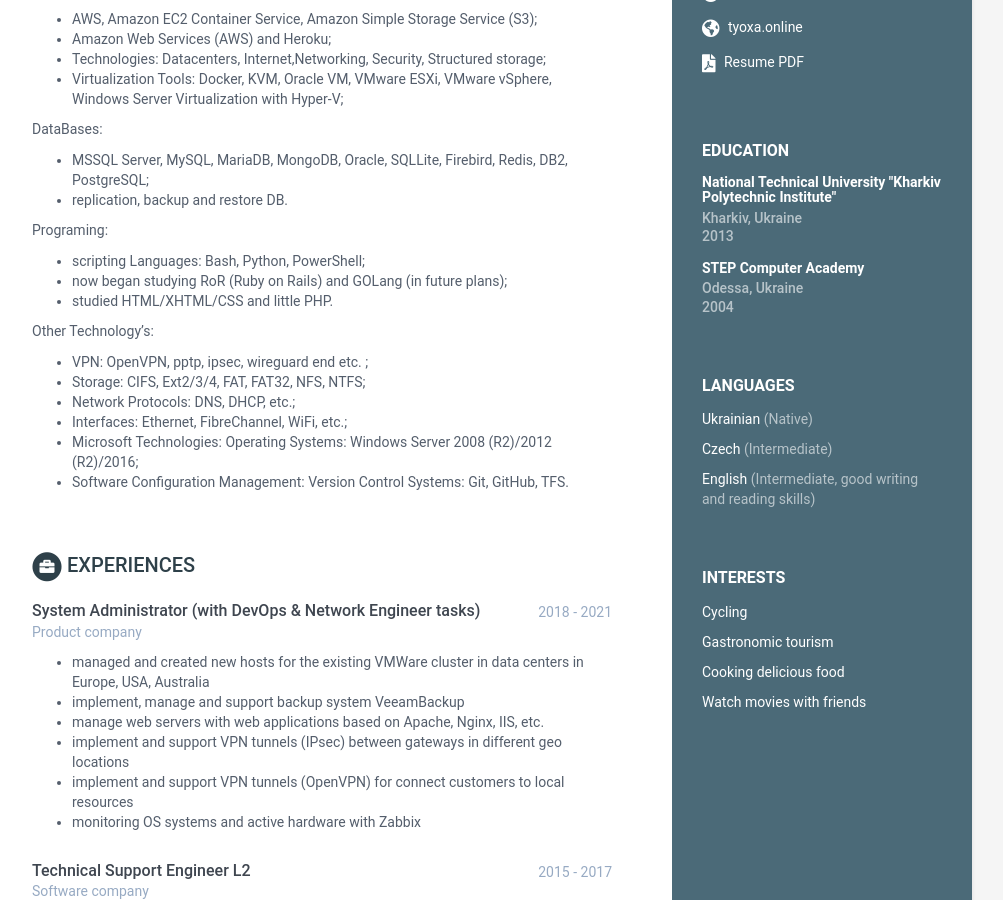
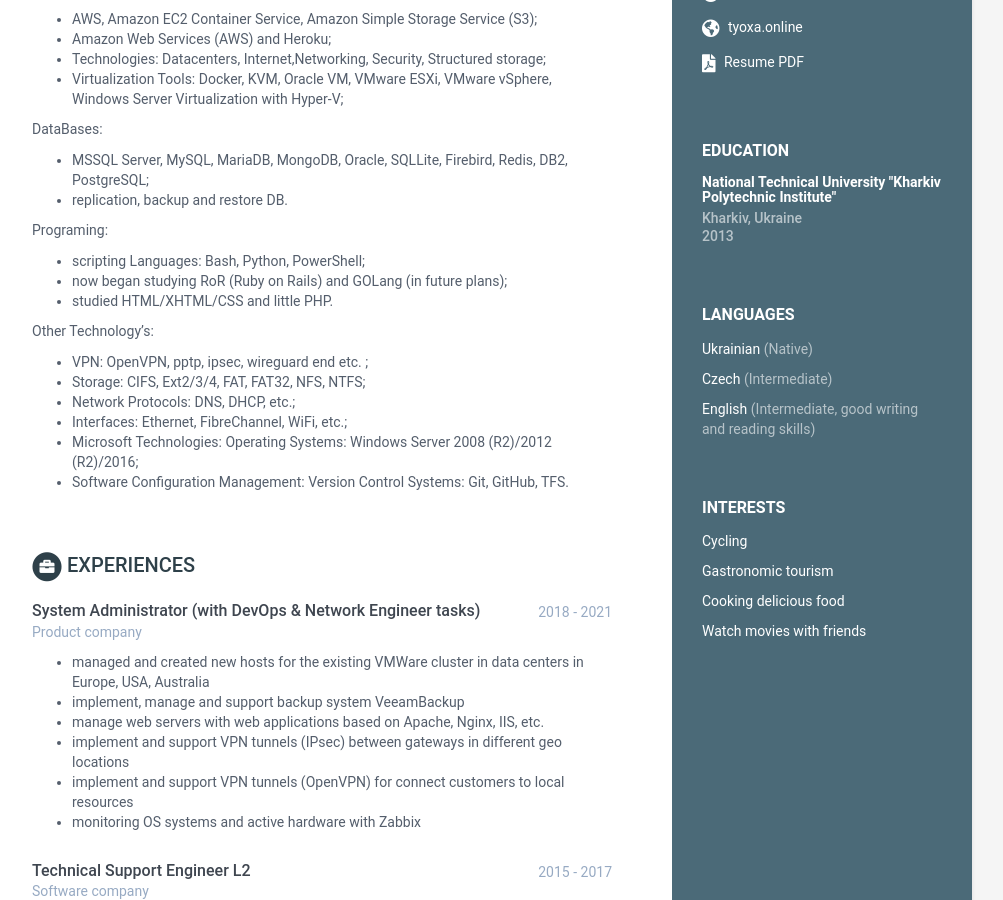
Before and after one commit to Art-Ko/online-cv-2022, a Jekyll site: the page built from index.html, in a window 1280 px wide and 900 px high, scrolled down 334 px. Shown: the whole window, without its empty margins (168-1171 px from the left). Built offline with Jekyll 4.4.1, drawn with Linux system fonts in a browser that asks for light colours.

Commit message:
Update data.yml

```diff
--- a/_data/data.yml
+++ b/_data/data.yml
@@ -88,11 +88,7 @@ education:
     - degree: National Technical University "Kharkiv Polytechnic Institute"
       university: Kharkiv, Ukraine
       time: 2013
-      details:
-    - degree: STEP Computer Academy
-      university: Odessa, Ukraine
-      time: 2004
-      details:
+      details: Engineer, programmer, system analyst
 
 experiences:
     - role: System Administrator (with DevOps & Network Engineer tasks)
```
